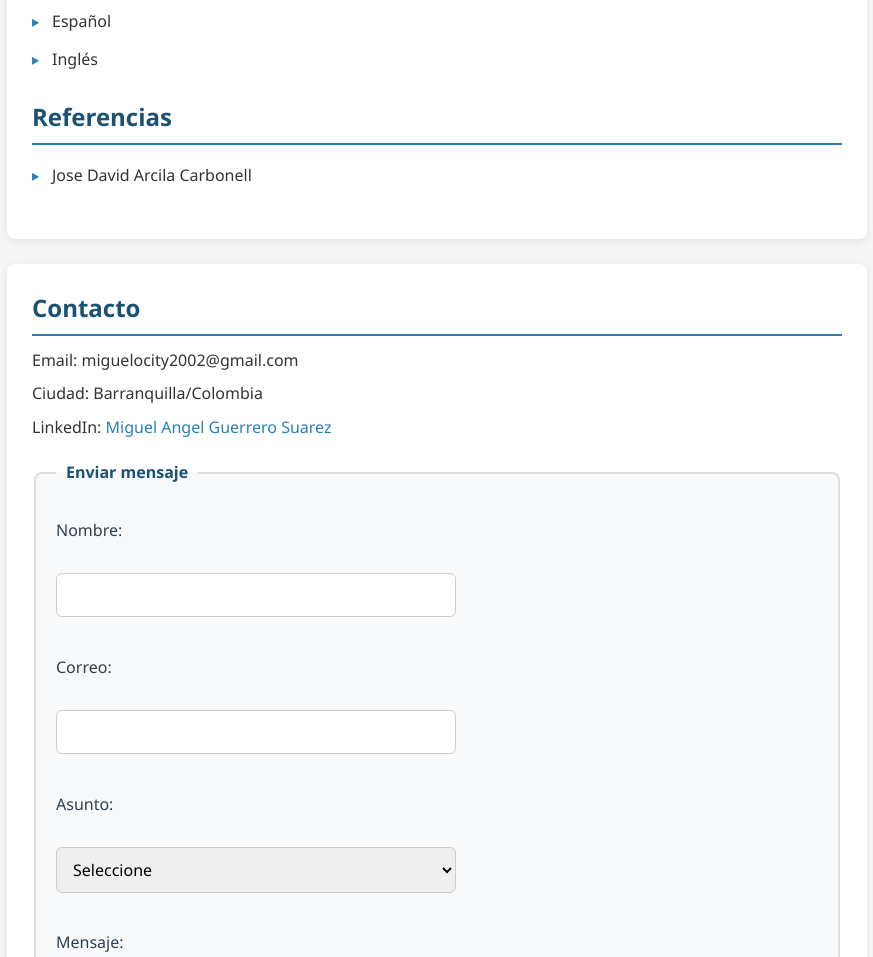
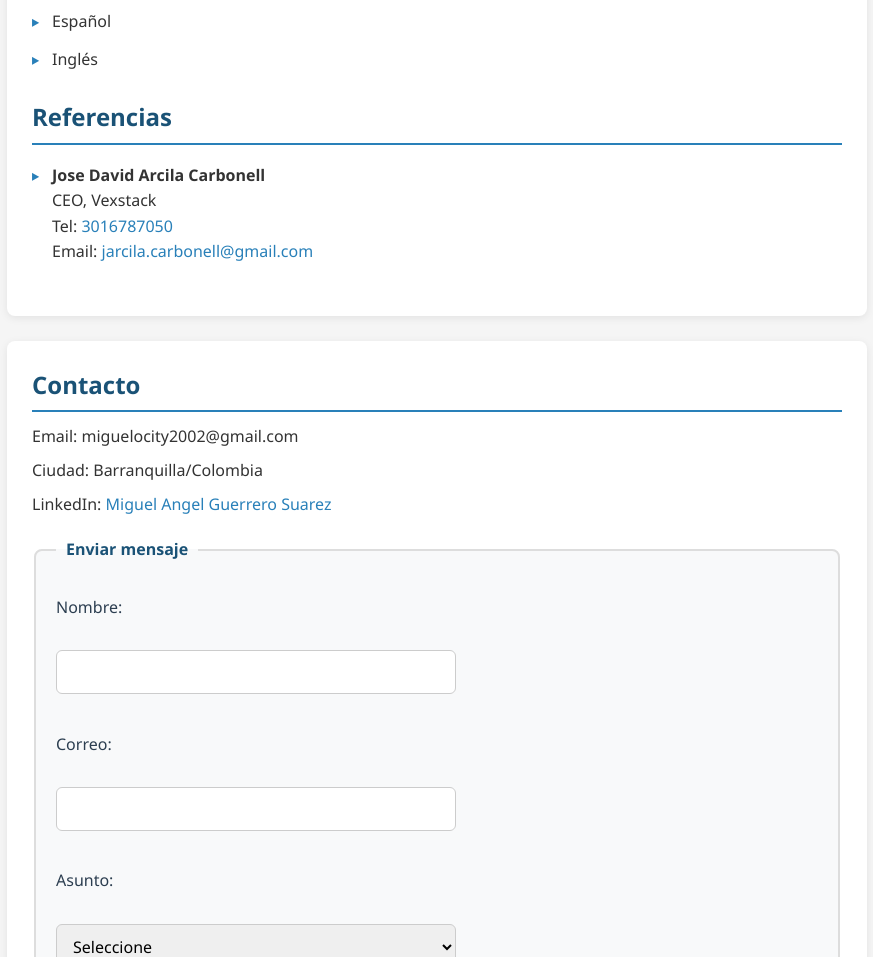
Before and after one commit to DaruKeshi/CV, a plain HTML site: page index.html in a window 1280 px wide. Shown: the part 1814-2771 px from the top of the page, without its empty margins (203-1076 px from the left). Drawn offline with Linux system fonts and the light colour scheme.

Commit message:
Completar datos de referencia de Jose David Arcila Carbonell.
Incluye cargo en Vexstack, teléfono y correo en la sección de referencias.

Co-authored-by: Cursor <cursoragent@cursor.com>

```diff
--- a/index.html
+++ b/index.html
@@ -123,7 +123,12 @@
 
         <h2>Referencias</h2>
         <ul>
-            <li>Jose David Arcila Carbonell</li>
+            <li>
+                <strong>Jose David Arcila Carbonell</strong><br>
+                CEO, Vexstack<br>
+                Tel: <a href="tel:+573016787050">3016787050</a><br>
+                Email: <a href="mailto:jarcila.carbonell@gmail.com">jarcila.carbonell@gmail.com</a>
+            </li>
         </ul>
     </aside>
 
--- a/styles.css
+++ b/styles.css
@@ -220,6 +220,15 @@ aside li::before {
     font-weight: bold;
 }
 
+aside a {
+    color: #2980b9;
+    text-decoration: none;
+}
+
+aside a:hover {
+    text-decoration: underline;
+}
+
 /* ========== SECCIÓN CONTACTO ========== */
 #contacto {
     background-color: #fff;
```
